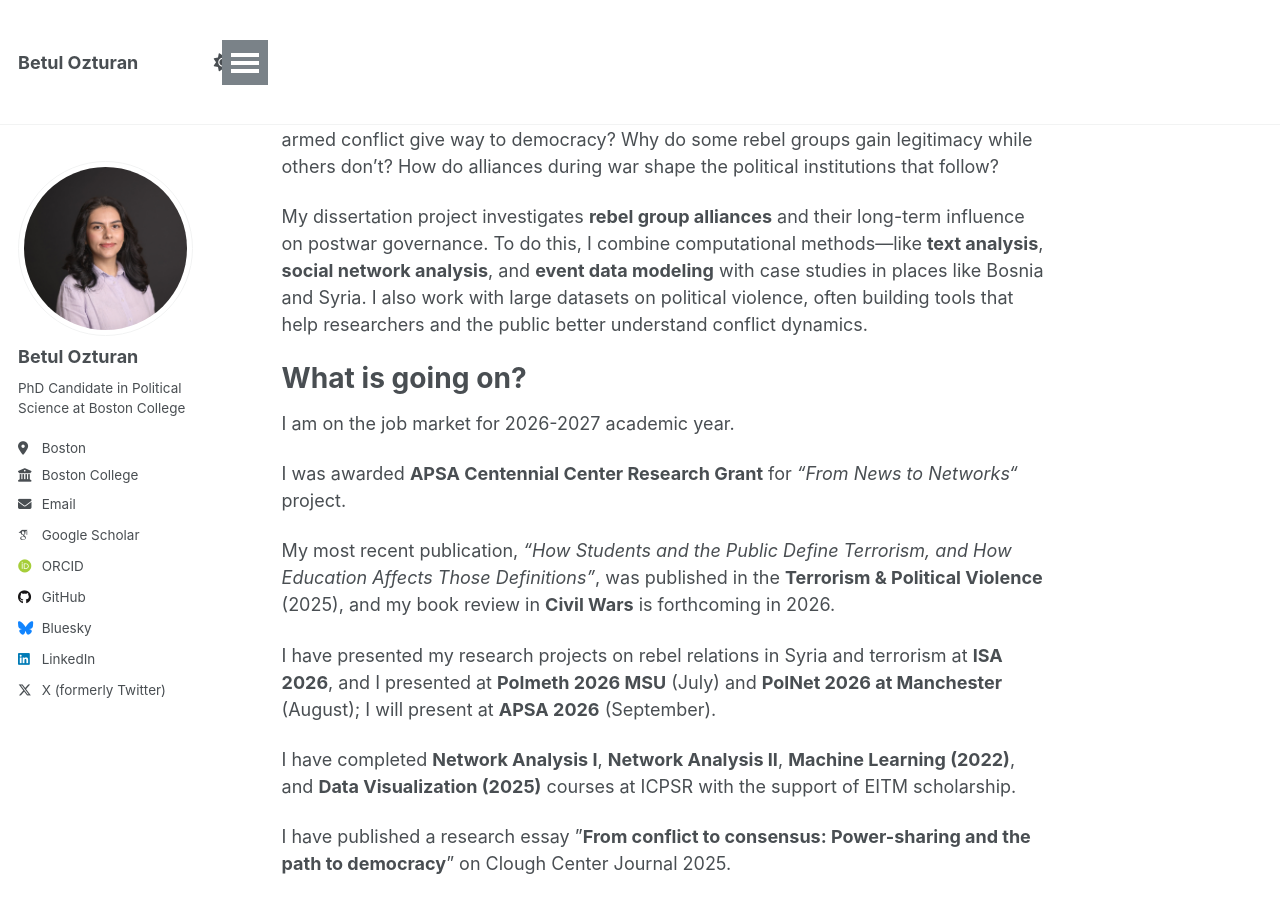
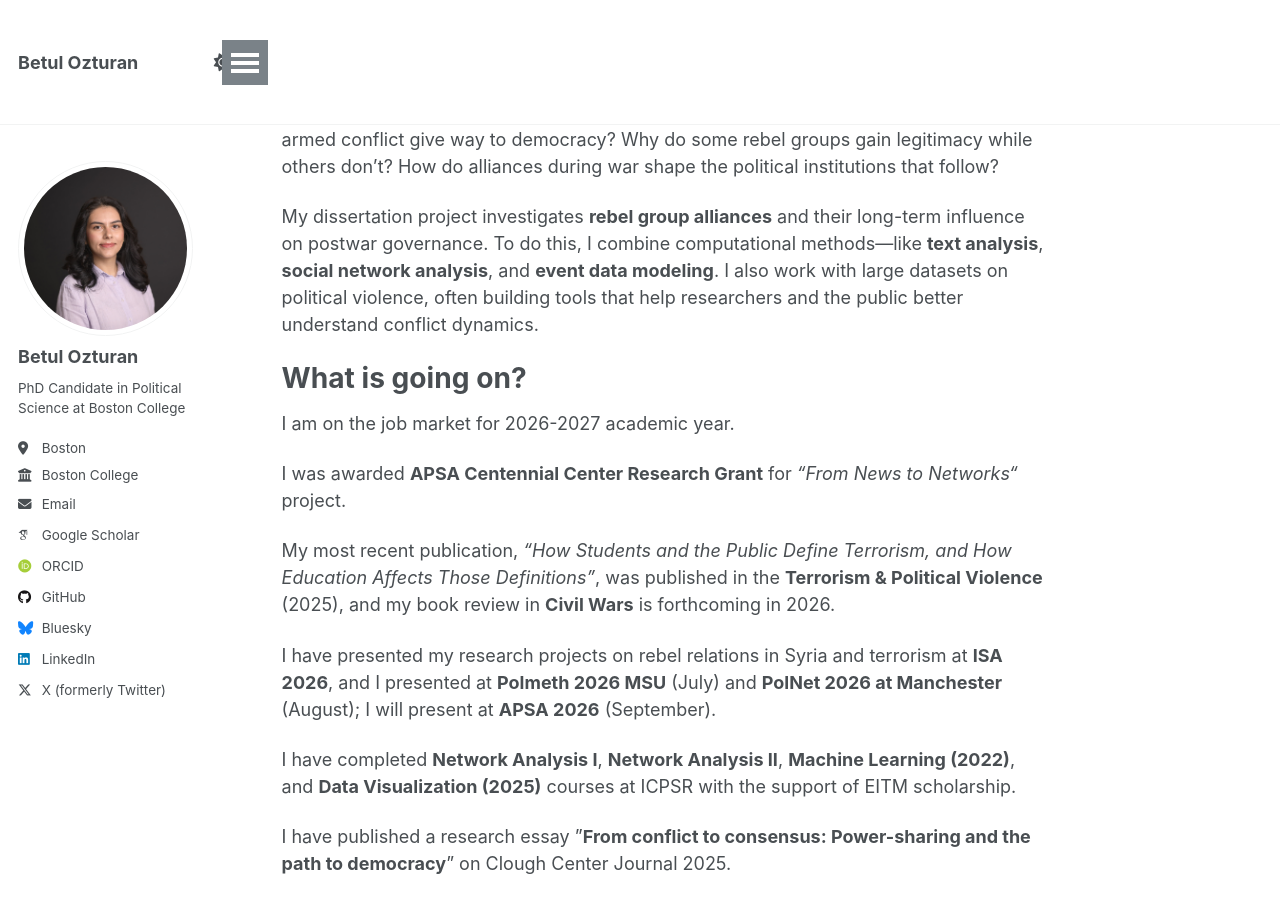
Before and after one commit to betulozturan/betulozturan.github.io, a Jekyll site: the page built from _pages/about.md, in a window 1280 px wide and 900 px high, scrolled down 317 px. Built offline with Jekyll 4.4.1, drawn with Linux system fonts in a browser that asks for light colours; some web fonts are replaced.

Commit message:
Revise dissertation project description in about.md
Removed mention of case studies in Bosnia and Syria from dissertation project description.

```diff
--- a/_pages/about.md
+++ b/_pages/about.md
@@ -12,7 +12,7 @@ redirect_from:
 
 Hi! I’m **Betul Ozturan**, a Ph.D. candidate in Political Science at **Boston College**, where I study how rebel groups evolve into political actors, and how power-sharing institutions emerge in post-conflict societies. My work sits at the intersection of international relations, comparative politics, and political violence—asking questions like: When does armed conflict give way to democracy? Why do some rebel groups gain legitimacy while others don’t? How do alliances during war shape the political institutions that follow?
 
-My dissertation project investigates **rebel group alliances** and their long-term influence on postwar governance. To do this, I combine computational methods—like **text analysis**, **social network analysis**, and **event data modeling** with case studies in places like Bosnia and Syria. I also work with large datasets on political violence, often building tools that help researchers and the public better understand conflict dynamics.
+My dissertation project investigates **rebel group alliances** and their long-term influence on postwar governance. To do this, I combine computational methods—like **text analysis**, **social network analysis**, and **event data modeling**. I also work with large datasets on political violence, often building tools that help researchers and the public better understand conflict dynamics.
 
 What is going on?
 ======
```
